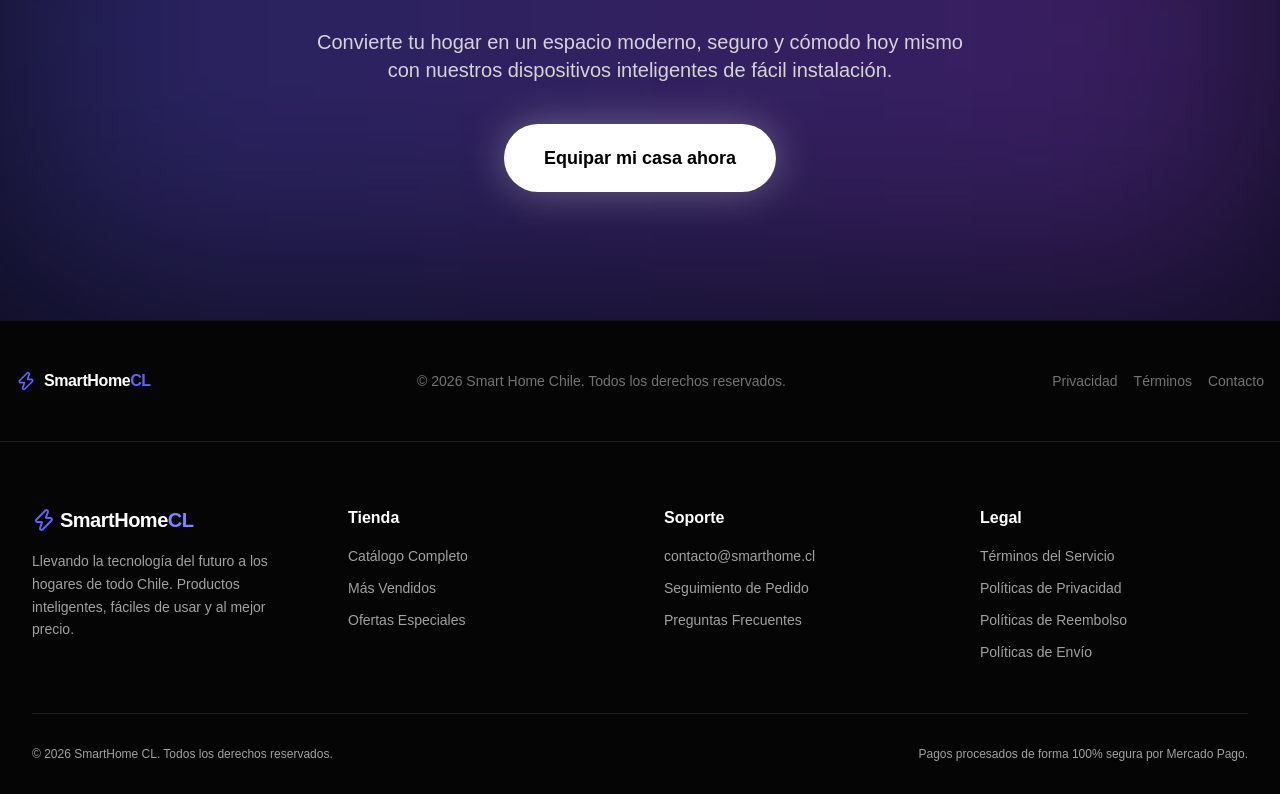
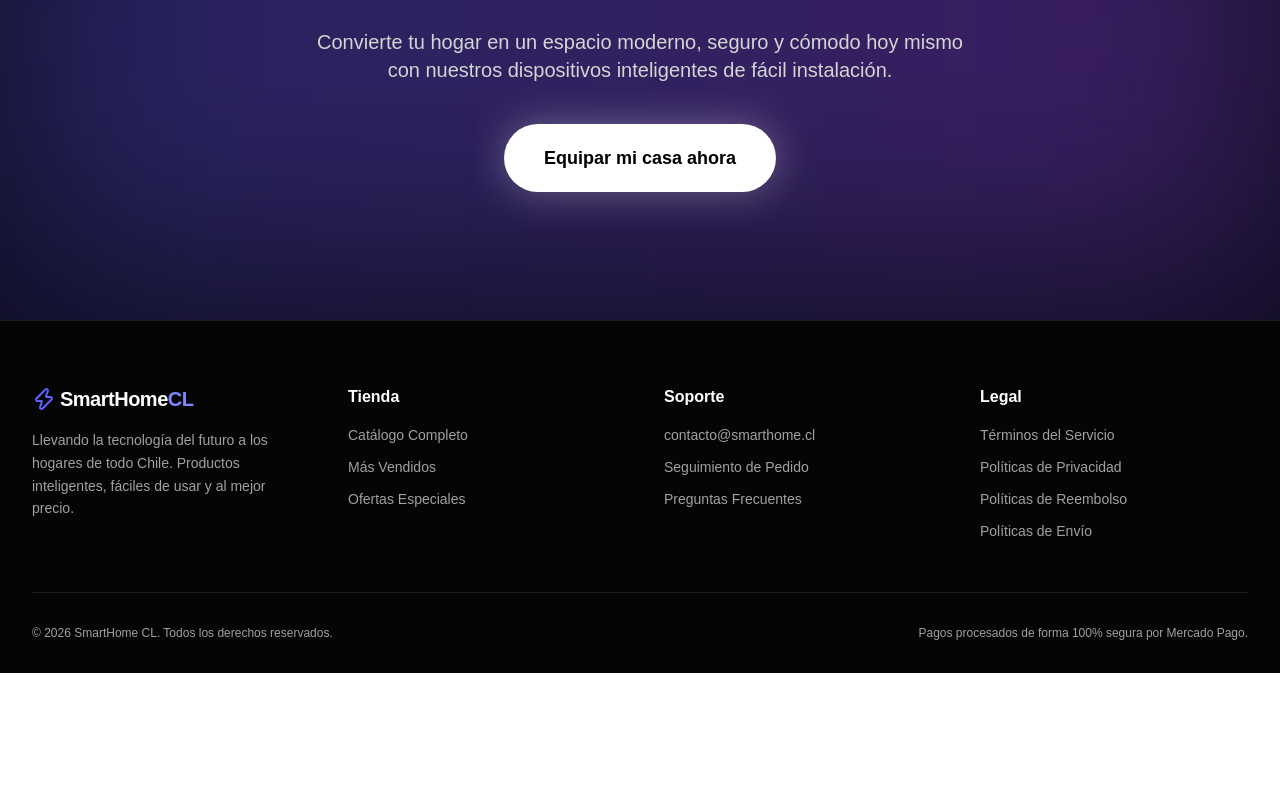
Before and after one commit to Tinxojrr/smart-home-chile, a Next.js app: page / in a window 1280 px wide. Shown: the part 2082-2876 px from the top of the page. After the commit the page ends 2755 px from the top, so only its background shows below. Built offline with nearby package versions, Linux system fonts and the light colour scheme; no server answers; the database is empty.

Commit message:
Fix duplicate footer on landing page

```diff
--- a/src/components/landing/AnimatedLanding.tsx
+++ b/src/components/landing/AnimatedLanding.tsx
@@ -206,24 +206,6 @@ export default function AnimatedLanding({ featuredProducts }: AnimatedLandingPro
         </div>
       </section>
 
-      {/* Footer Minimalista */}
-      <footer className="border-t border-white/5 bg-[#050505] py-12">
-        <div className="max-w-7xl mx-auto px-4 flex flex-col md:flex-row items-center justify-between gap-6">
-          <div className="flex items-center gap-2">
-            <Zap className="w-5 h-5 text-indigo-500" />
-            <span className="font-bold tracking-tight text-white">SmartHome<span className="text-indigo-500">CL</span></span>
-          </div>
-          <p className="text-neutral-500 text-sm">
-            &copy; {new Date().getFullYear()} Smart Home Chile. Todos los derechos reservados.
-          </p>
-          <div className="flex gap-4 text-sm text-neutral-500">
-            <a href="#" className="hover:text-white transition-colors">Privacidad</a>
-            <a href="#" className="hover:text-white transition-colors">Términos</a>
-            <a href="#" className="hover:text-white transition-colors">Contacto</a>
-          </div>
-        </div>
-      </footer>
-
       {/* Estilos CSS globales para animaciones sutiles (se pueden inyectar acá o en globals.css) */}
       <style dangerouslySetInnerHTML={{__html: `
         @keyframes gradient-x {
```
